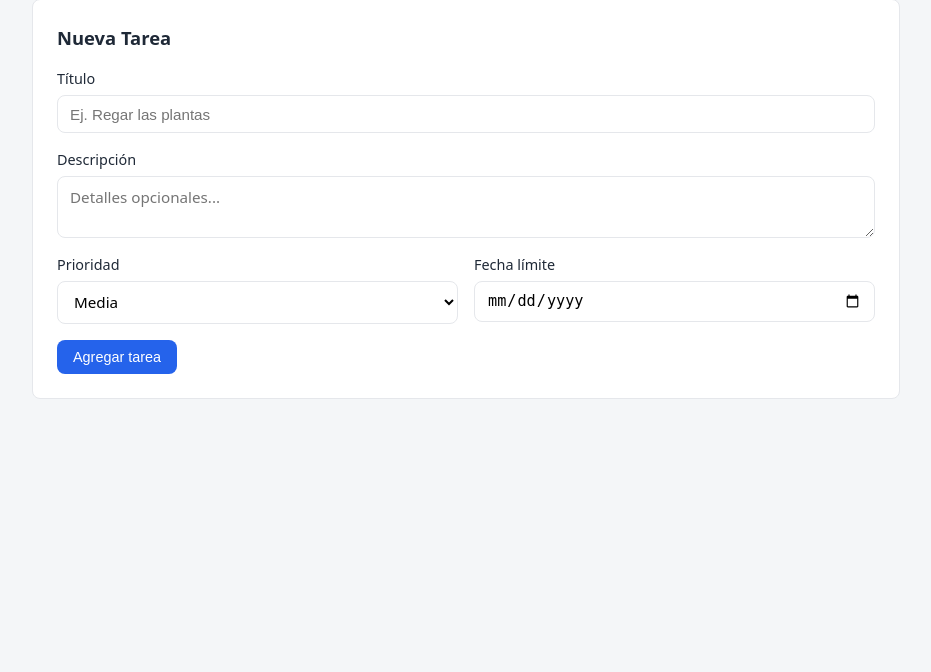
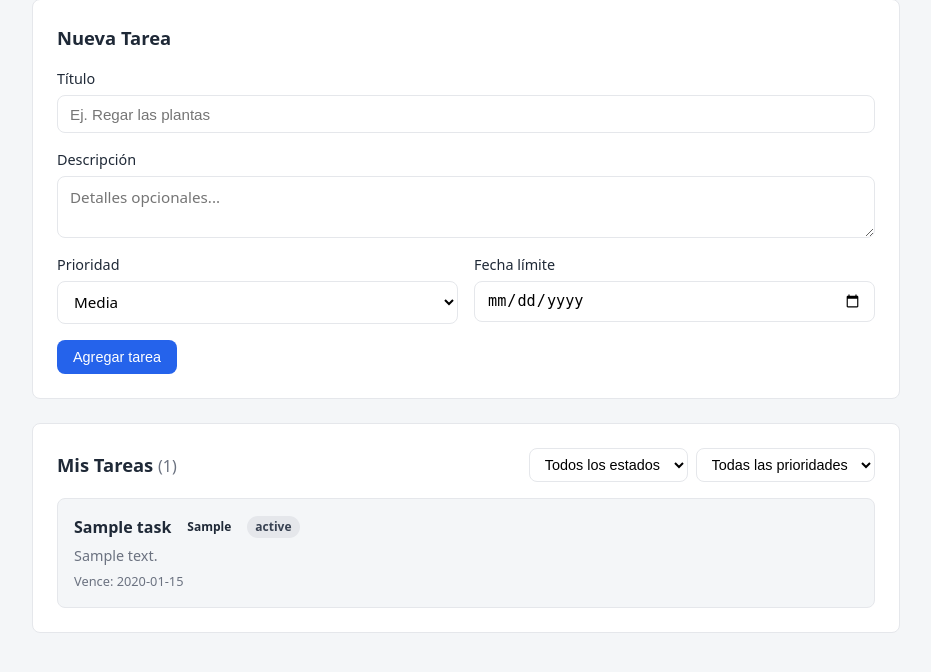
Before and after one commit to orlando-ro/task-manager, a Flask app: page / in a window 1280 px wide. Shown: the part 107-779 px from the top of the page, without its empty margins (174-1105 px from the left). Run offline with Flask 3, Linux system fonts and the light colour scheme; the visitor is signed in with stand-in values (Sample User, id 1); tables that the repository leaves empty hold one stand-in row (values such as "Sample post").

Commit message:
feat: implementar listado y filtrado de tareas por estatus y prioridad

```diff
--- a/app.py
+++ b/app.py
@@ -5,6 +5,7 @@ from flask import Flask, redirect, render_template, session, url_for
 from database import init_db
 from routes.auth import auth_bp
 from routes.create_task import create_task_bp
+from routes.list_tasks import list_tasks_bp
 
 app = Flask(__name__)
 app.secret_key = os.environ.get("SECRET_KEY", "dev-secret-key-programacion-3")
@@ -12,6 +13,7 @@ app.secret_key = os.environ.get("SECRET_KEY", "dev-secret-key-programacion-3")
 init_db()
 app.register_blueprint(auth_bp)
 app.register_blueprint(create_task_bp)
+app.register_blueprint(list_tasks_bp)
 
 
 @app.route("/")
--- /dev/null
+++ b/routes/list_tasks.py
@@ -0,0 +1,38 @@
+from flask import Blueprint, jsonify, request, session
+
+from database import get_db_connection
+
+list_tasks_bp = Blueprint("list_tasks", __name__)
+
+
+@list_tasks_bp.route("/api/tasks", methods=["GET"])
+def list_tasks():
+    if "user_id" not in session:
+        return jsonify({"error": "No autorizado"}), 401
+
+    status_filter = request.args.get("status", "").strip()
+    priority_filter = request.args.get("priority", "").strip()
+
+    query = """
+        SELECT id, title, description, priority, due_date, status
+        FROM tasks
+        WHERE user_id = ?
+    """
+    params = [session["user_id"]]
+
+    if status_filter in ("Pendiente", "Completada"):
+        query += " AND status = ?"
+        params.append(status_filter)
+
+    if priority_filter in ("Alta", "Media", "Baja"):
+        query += " AND priority = ?"
+        params.append(priority_filter)
+
+    query += " ORDER BY id DESC"
+
+    conn = get_db_connection()
+    rows = conn.execute(query, params).fetchall()
+    conn.close()
+
+    tasks = [dict(row) for row in rows]
+    return jsonify(tasks), 200
--- /dev/null
+++ b/static/js/list.js
@@ -0,0 +1,94 @@
+export function initListTasks() {
+    const statusSelect = document.getElementById("filter-status");
+    const prioritySelect = document.getElementById("filter-priority");
+
+    const reload = () =>
+        loadTasks({
+            status: statusSelect ? statusSelect.value : "",
+            priority: prioritySelect ? prioritySelect.value : "",
+        });
+
+    if (statusSelect) {
+        statusSelect.addEventListener("change", reload);
+    }
+
+    if (prioritySelect) {
+        prioritySelect.addEventListener("change", reload);
+    }
+
+    document.addEventListener("taskCreated", reload);
+    document.addEventListener("tasksUpdated", reload);
+
+    reload();
+}
+
+export async function loadTasks({ status = "", priority = "" } = {}) {
+    const container = document.getElementById("task-list");
+    const countElement = document.getElementById("task-count");
+
+    if (!container) return;
+
+    const params = new URLSearchParams();
+    if (status) params.append("status", status);
+    if (priority) params.append("priority", priority);
+
+    const queryString = params.toString();
+    const url = queryString ? `/api/tasks?${queryString}` : "/api/tasks";
+
+    try {
+        const response = await fetch(url);
+        if (!response.ok) {
+            container.innerHTML = `<p class="empty-state">No se pudieron cargar las tareas.</p>`;
+            return;
+        }
+
+        const tasks = await response.json();
+
+        if (countElement) {
+            countElement.textContent = `(${tasks.length})`;
+        }
+
+        if (tasks.length === 0) {
+            container.innerHTML = `<p class="empty-state">No hay tareas para mostrar.</p>`;
+            return;
+        }
+
+        container.innerHTML = tasks.map(renderTaskCard).join("");
+    } catch {
+        container.innerHTML = `<p class="empty-state">Error de conexión al cargar las tareas.</p>`;
+    }
+}
+
+function renderTaskCard(task) {
+    const priorityClass = `badge-${task.priority.toLowerCase()}`;
+    const completedClass = task.status === "Completada" ? "task-completed" : "";
+    const dueDateHtml = task.due_date
+        ? `<span class="task-date">Vence: ${escapeHtml(task.due_date)}</span>`
+        : "";
+    const descriptionHtml = task.description
+        ? `<p class="task-desc">${escapeHtml(task.description)}</p>`
+        : "";
+
+    return `
+        <article class="task-item ${completedClass}" data-task-id="${task.id}">
+            <div class="task-body">
+                <div class="task-title-row">
+                    <h3>${escapeHtml(task.title)}</h3>
+                    <span class="badge ${priorityClass}">${escapeHtml(task.priority)}</span>
+                    <span class="badge badge-status">${escapeHtml(task.status)}</span>
+                </div>
+                ${descriptionHtml}
+                <div class="task-meta">
+                    ${dueDateHtml}
+                </div>
+            </div>
+            <div class="task-actions" data-task-id="${task.id}"></div>
+        </article>
+    `;
+}
+
+function escapeHtml(text) {
+    const div = document.createElement("div");
+    div.textContent = text;
+    return div.innerHTML;
+}
--- a/static/js/main.js
+++ b/static/js/main.js
@@ -1,5 +1,7 @@
 import { initCreateTask } from "./create.js";
+import { initListTasks } from "./list.js";
 
 document.addEventListener("DOMContentLoaded", () => {
     initCreateTask();
+    initListTasks();
 });
--- a/static/styles.css
+++ b/static/styles.css
@@ -225,3 +225,123 @@ body {
         grid-template-columns: 1fr;
     }
 }
+
+/* --- Feature: Read Tasks --- */
+.list-header {
+    display: flex;
+    justify-content: space-between;
+    align-items: center;
+    gap: 1rem;
+    margin-bottom: 1rem;
+}
+
+.list-header h2 {
+    margin-bottom: 0;
+}
+
+.task-count {
+    color: var(--muted);
+    font-weight: 400;
+    font-size: 1rem;
+}
+
+.list-controls {
+    display: flex;
+    flex-wrap: wrap;
+    gap: 0.5rem;
+}
+
+.list-controls select {
+    padding: 0.45rem 0.65rem;
+    border: 1px solid var(--border);
+    border-radius: var(--radius);
+    font-size: 0.9rem;
+    background-color: var(--surface);
+}
+
+.task-list {
+    display: flex;
+    flex-direction: column;
+    gap: 0.75rem;
+}
+
+.task-item {
+    display: flex;
+    justify-content: space-between;
+    align-items: flex-start;
+    gap: 1rem;
+    padding: 1rem;
+    border: 1px solid var(--border);
+    border-radius: var(--radius);
+    background-color: var(--bg);
+}
+
+.task-title-row {
+    display: flex;
+    flex-wrap: wrap;
+    align-items: center;
+    gap: 0.5rem;
+    margin-bottom: 0.35rem;
+}
+
+.task-title-row h3 {
+    font-size: 1rem;
+}
+
+.task-desc {
+    font-size: 0.9rem;
+    color: var(--muted);
+    margin-bottom: 0.35rem;
+}
+
+.task-meta {
+    font-size: 0.8rem;
+    color: var(--muted);
+}
+
+.badge {
+    font-size: 0.75rem;
+    font-weight: 600;
+    padding: 0.15rem 0.5rem;
+    border-radius: 999px;
+}
+
+.badge-alta {
+    background-color: #fee2e2;
+    color: #b91c1c;
+}
+
+.badge-media {
+    background-color: #fef3c7;
+    color: #b45309;
+}
+
+.badge-baja {
+    background-color: #dbeafe;
+    color: #1d4ed8;
+}
+
+.badge-status {
+    background-color: #e5e7eb;
+    color: #374151;
+}
+
+.task-completed .task-title-row h3 {
+    text-decoration: line-through;
+    color: var(--muted);
+}
+
+.empty-state {
+    text-align: center;
+    color: var(--muted);
+    padding: 1.5rem 0;
+    font-size: 0.95rem;
+}
+
+.sr-only {
+    position: absolute;
+    width: 1px;
+    height: 1px;
+    overflow: hidden;
+    clip: rect(0, 0, 0, 0);
+}
--- a/templates/index.html
+++ b/templates/index.html
@@ -52,6 +52,30 @@
                     <button type="submit" class="btn btn-primary">Agregar tarea</button>
                 </form>
             </section>
+            <section class="card" id="task-list-section">
+                        <div class="list-header">
+                            <h2>Mis Tareas <span id="task-count" class="task-count">(0)</span></h2>
+                            <div class="list-controls">
+                                <label for="filter-status" class="sr-only">Filtrar por estado</label>
+                                <select id="filter-status">
+                                    <option value="">Todos los estados</option>
+                                    <option value="Pendiente">Pendientes</option>
+                                    <option value="Completada">Completadas</option>
+                                </select>
+                                <label for="filter-priority" class="sr-only">Filtrar por prioridad</label>
+                                <select id="filter-priority">
+                                    <option value="">Todas las prioridades</option>
+                                    <option value="Alta">Alta</option>
+                                    <option value="Media">Media</option>
+                                    <option value="Baja">Baja</option>
+                                </select>
+                            </div>
+                        </div>
+
+                        <div id="task-list" class="task-list">
+                            <p class="empty-state">Cargando tareas...</p>
+                        </div>
+                    </section>
         </main>
 
     <script type="module" src="{{ url_for('static', filename='js/main.js') }}"></script>
```
